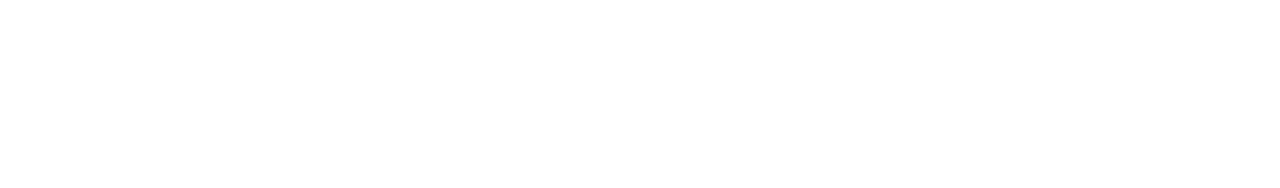
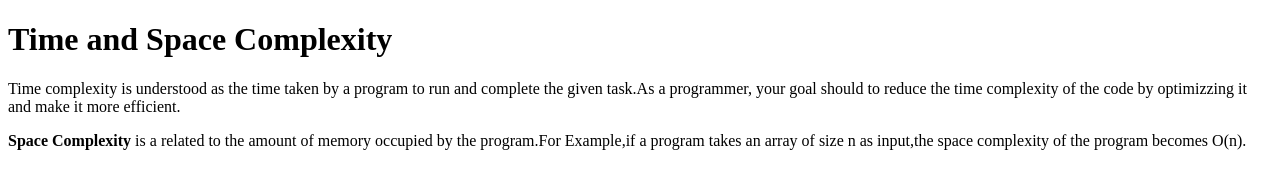
Before and after one commit to acciojob/time-and-space-complexity-Rajeshkumar952, a website: page main.html in a window 1280 px wide. Drawn offline with Linux system fonts and the light colour scheme.

Commit message:
created a submission

```diff
--- a/main.html
+++ b/main.html
@@ -8,6 +8,9 @@
 
 <body>
 	<!-- the entire body must be written by student -->
+	<H1>Time and Space Complexity </H1>
+	<P>Time complexity is understood as the time taken by a program to run and complete the given task.As a programmer, your goal should to reduce the time complexity of the code by optimizzing it and make it more efficient.</P>
+	<P><B>Space Complexity</B> is a related to the amount of memory occupied by the program.For Example,if a program takes an array of size n as input,the space complexity of the program becomes O(n). </P>
     <script type="text/javascript" src="./script.js">
 </script>
 
--- a/script.js
+++ b/script.js
@@ -1 +1,2 @@
-//your JS code here. If required.
+https://www.svgrepo.com/show/345221/three-dots.svg//your JS code here. If required.
+https://www.svgrepo.com/show/345221/three-dots.svg
```
